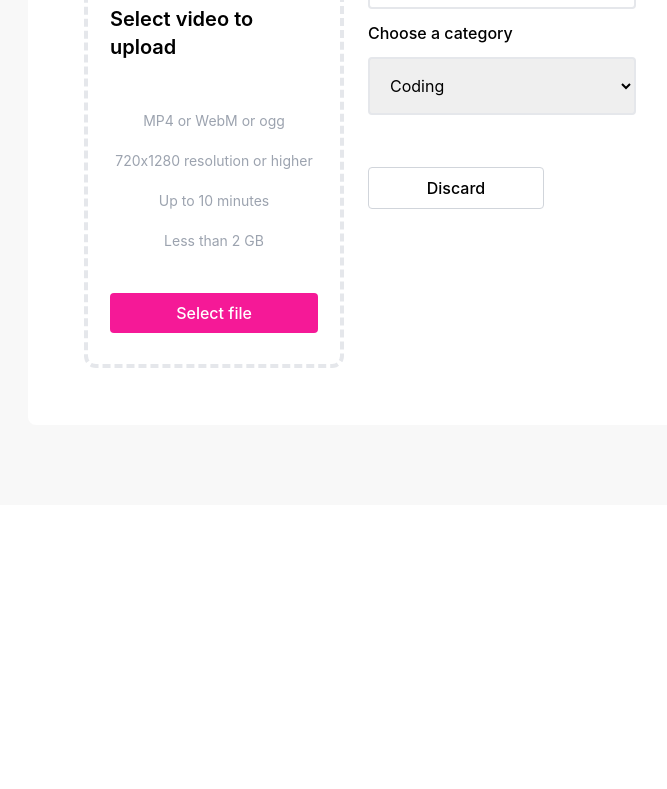
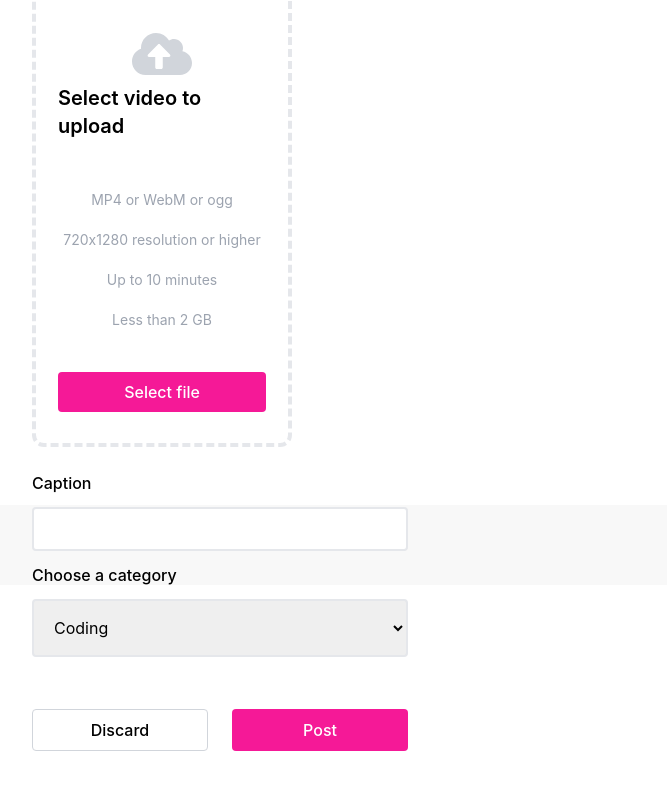
Before and after one commit to Calinpet/socializer, a Next.js app: page /upload in a window 1280 px wide. Shown: the part 365-1154 px from the top of the page, without its empty margins (280-947 px from the left). Before the commit the page ends 870 px from the top, so only its background shows below. Built offline with nearby package versions, Linux system fonts and the light colour scheme.

Commit message:
created Post  button

```diff
--- a/pages/upload.tsx
+++ b/pages/upload.tsx
@@ -37,8 +37,8 @@ const Upload = () => {
   }
 
   return (
-    <div className='flex w-full h-full absolute left-0 top-[60px] lg:top-[70px] mb-10 pt-10 lg:pt-20 bg-[#F8F8F8] justify-center'>
-      <div className=' bg-white rounded-lg xl:h-[80vh] flex gap-6 flex-wrap justify-center items-center p-14 pt-6'>
+    <div className='flex w-full h-full absolute left-0 top-[150px] mb-10 pt-10 lg:pt-20 bg-[#F8F8F8] justify-center'>
+      <div className=' bg-white rounded-lg xl:h-[80vh] w-[60%] flex gap-6 flex-wrap justify-between items-center p-14 pt-6'>
         <div>
           <div>
             <p className='text-2xl font-bold'>Upload video</p>
@@ -123,13 +123,20 @@ const Upload = () => {
             ))}
           </select>
           <div className="flex gap-6 mt-10">
-              <button
-              onClick={() => {}}
+            <button
+              onClick={() => { }}
               type="button"
               className='border-gray-300 border text-md font-medium p-2 rounded w-28 lg:w-44 outline-none'
-              >
-                Discard
-              </button>
+            >
+              Discard
+            </button>
+            <button
+              onClick={() => { }}
+              type="button"
+              className='bg-[#F51997] text-white text-md font-medium p-2 rounded w-28 lg:w-44 outline-none'
+            >
+              Post
+            </button>
           </div>
         </div>
       </div>
```
